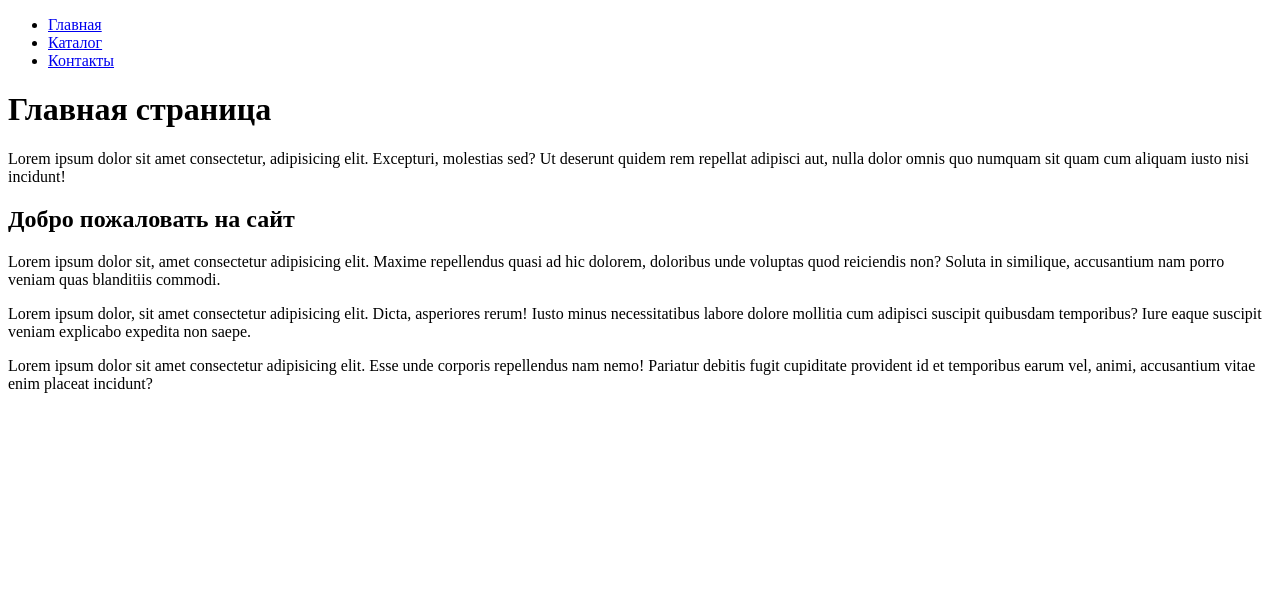
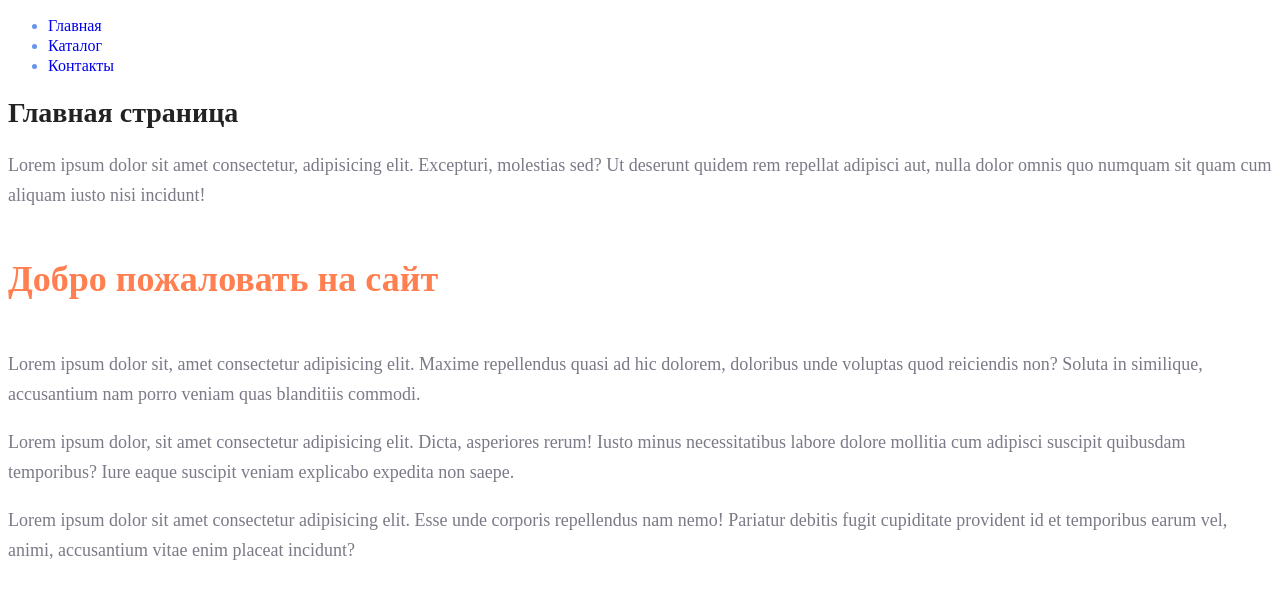
Before and after one commit to NikitaRazuvaev/HCSS_GB, a plain HTML site: page index.html in a window 1280 px wide. Drawn offline with Linux system fonts and the light colour scheme.

Commit message:
Added Semenar 2 Basics HTML/CSS

```diff
--- a/Web/index.html
+++ b/index.html
@@ -4,6 +4,7 @@
     <meta charset="UTF-8">
     <meta http-equiv="X-UA-Compatible" content="IE=edge">
     <meta name="viewport" content="width=device-width, initial-scale=1.0">
+    <link rel="stylesheet" href="style/style.css">
     <title>Главаная</title>
 </head>
 <body>
@@ -11,7 +12,7 @@
         <nav class="nav">
             <ul class="list_menu">
                 <li class="elem_menu"><a href="#">Главная</a></li>
-                <li class="elem_menu"><a href="/Web/catalog/catalog.html">Каталог</a></li>
+                <li class="elem_menu"><a href="catalog/catalog.html">Каталог</a></li>
                 <li class="elem_menu"><a href="#">Контакты</a></li>
             </ul>
         </nav>
--- /dev/null
+++ b/style/style.css
@@ -0,0 +1,28 @@
+a {
+    text-decoration: none;
+}
+.nav ul li {
+    color: cornflowerblue;
+    font-size: 16px;
+    line-height: 20px;
+}
+h1 {
+    color: #222222;
+    font-size: 28px;
+    line-height: 36px;
+    font-weight: bold;
+}
+p{
+    font-style: normal;
+    font-weight: 300;
+    font-size: 18px;
+    line-height: 30px;
+    color: #7D7987;
+}
+h2{
+    color: coral;
+    font-style: normal;
+    font-weight: 700;
+    font-size: 36px;
+    line-height: 80px;
+}
```
Also changed, not shown: catalog/catalog.html (renamed from Web/catalog/catalog.html, +5 -4 lines), img/slice-tasty-tart-with-jam.jpg (renamed from Web/img/slice-tasty-tart-with-jam.jpg), 2 other files.
